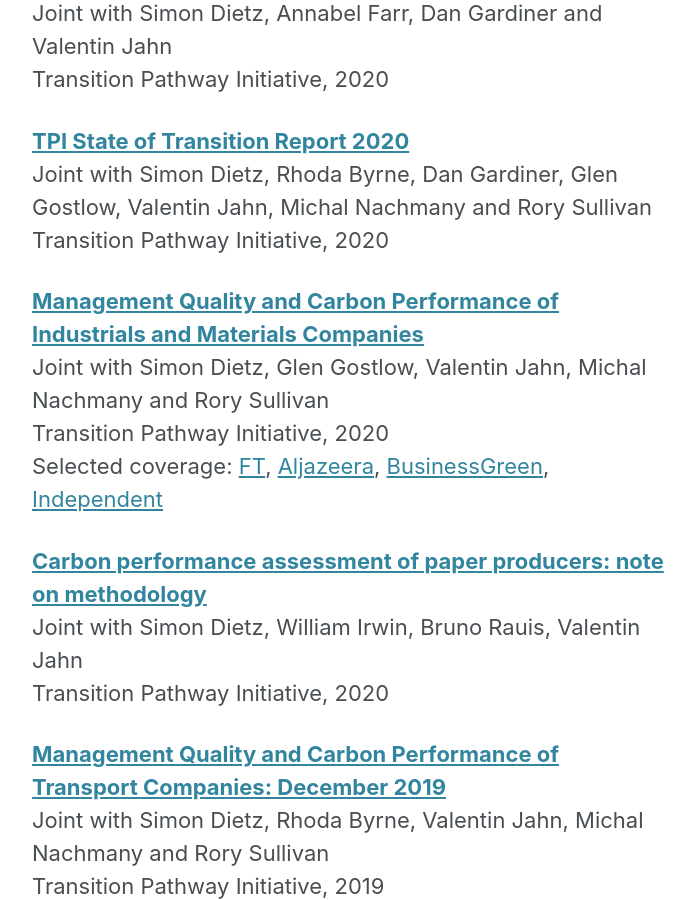
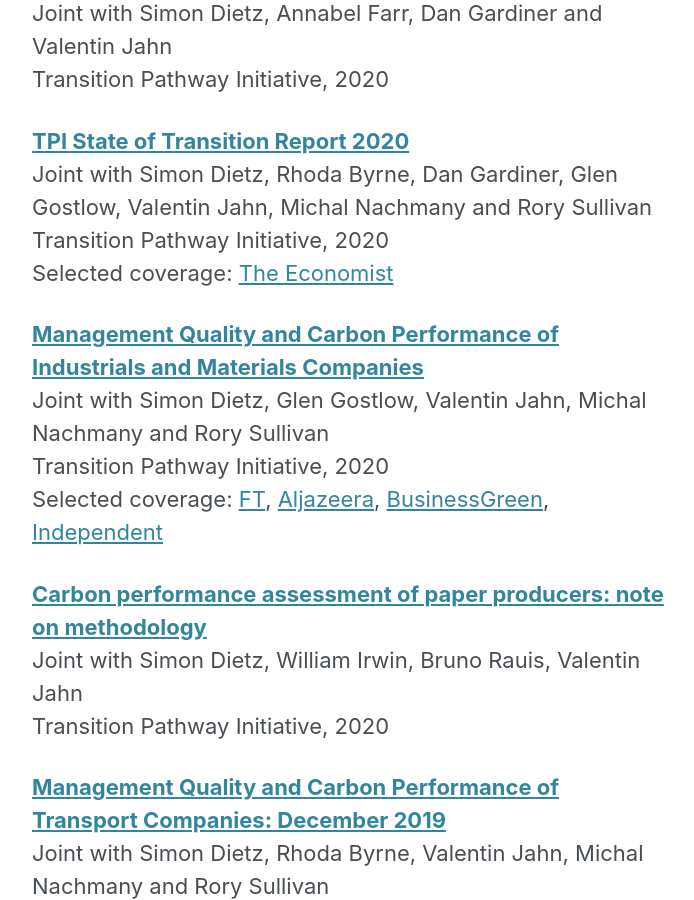
Before and after one commit to JolienNoels/joliennoels.github.io, a Jekyll site: the page built from _pages/research.md, in a window 1280 px wide and 900 px high, scrolled down 551 px. Shown: the whole window, without its empty margins (290-984 px from the left). Built offline with Jekyll 4.4.1, drawn with Linux system fonts in a browser that asks for light colours; cached includes are drawn as plain includes; nearby versions of some CDN libraries.

Commit message:
Update research.md

```diff
--- a/_pages/research.md
+++ b/_pages/research.md
@@ -18,6 +18,7 @@
 **[TPI State of Transition Report 2020](http://joliennoels.github.io/files/TPI-State-of-the-Transition-2020.pdf)**
   Joint with Simon Dietz, Rhoda Byrne, Dan Gardiner, Glen Gostlow, Valentin Jahn, Michal Nachmany and Rory Sullivan
   Transition Pathway Initiative, 2020
+  Selected coverage: [The Economist](https://www.economist.com/special-report/2020/09/17/costs-of-carbon)
 
 **[Management Quality and Carbon Performance of Industrials and Materials Companies](http://joliennoels.github.io/files/Industrial-and-Material-Sectors-Results-Feb-2020.pdf)**
   Joint with Simon Dietz, Glen Gostlow, Valentin Jahn, Michal Nachmany and Rory Sullivan
```
